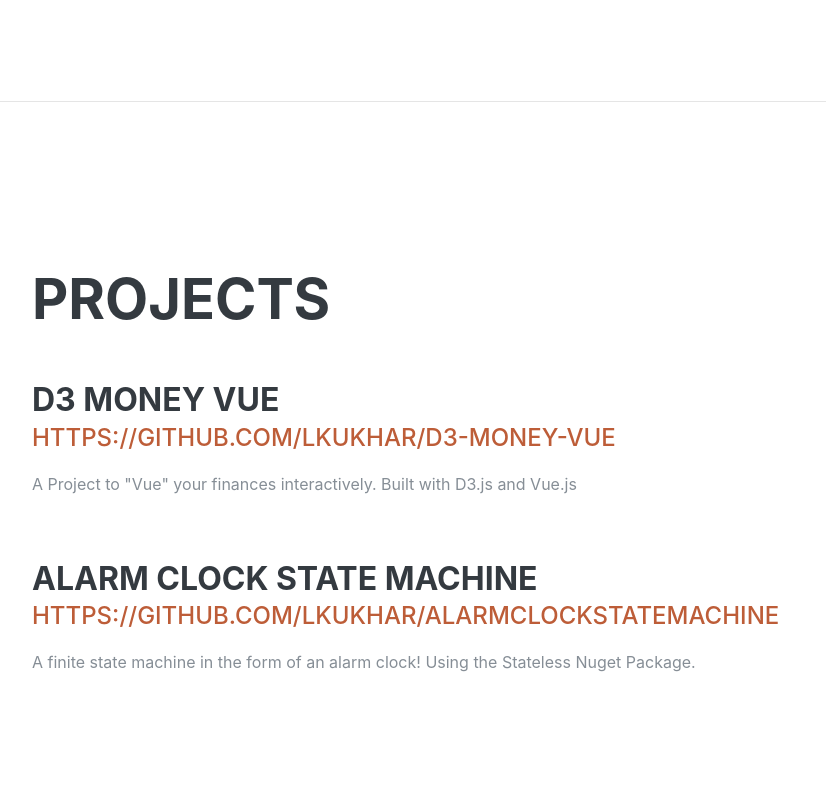
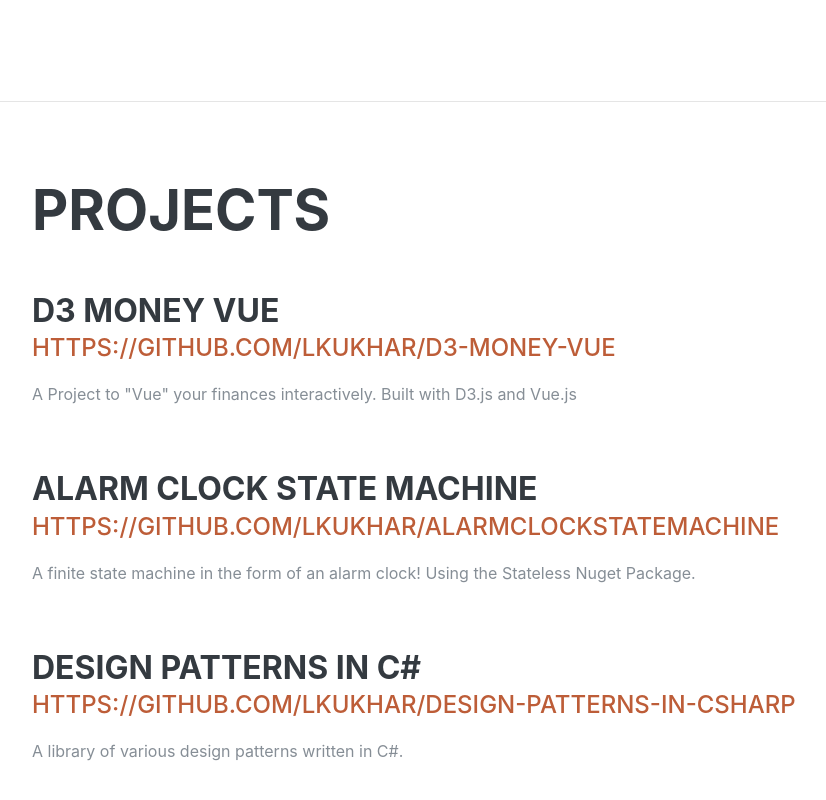
Before and after one commit to lkukhar/lkukhar.github.io, a plain HTML site: page index.html in a window 1280 px wide. Shown: the part 2301-3101 px from the top of the page, without its empty margins (288-1114 px from the left). Drawn offline with Linux system fonts and the light colour scheme; a web font is replaced by a local one.

Commit message:
Update index.html

```diff
--- a/index.html
+++ b/index.html
@@ -139,8 +139,15 @@
           <div class="resume-item d-flex flex-column flex-md-row mb-5">
             <div class="resume-content mr-auto">
               <h3 class="mb-0">Alarm Clock State Machine</h3>
-              <div class="subheading mb-3"><a href="https://github.com/lkukhar/AlarmClockStateMachine">https://github.com/lkukhar/AlarmClockStateMachine</a></div>
+              <div class="subheading mb-3"><a href="https://github.com/lkukhar/Alarm-Clock-State-Machine">https://github.com/lkukhar/AlarmClockStateMachine</a></div>
               <p>A finite state machine in the form of an alarm clock! Using the Stateless Nuget Package.</p>
+            </div>
+          </div>
+          <div class="resume-item d-flex flex-column flex-md-row mb-5">
+            <div class="resume-content mr-auto">
+              <h3 class="mb-0">Design Patterns in C#</h3>
+              <div class="subheading mb-3"><a href="https://github.com/lkukhar/Design-Patterns-In-CSharp">https://github.com/lkukhar/Design-Patterns-In-CSharp</a></div>
+              <p>A library of various design patterns written in C#.</p>
             </div>
           </div>
         </div>
```
